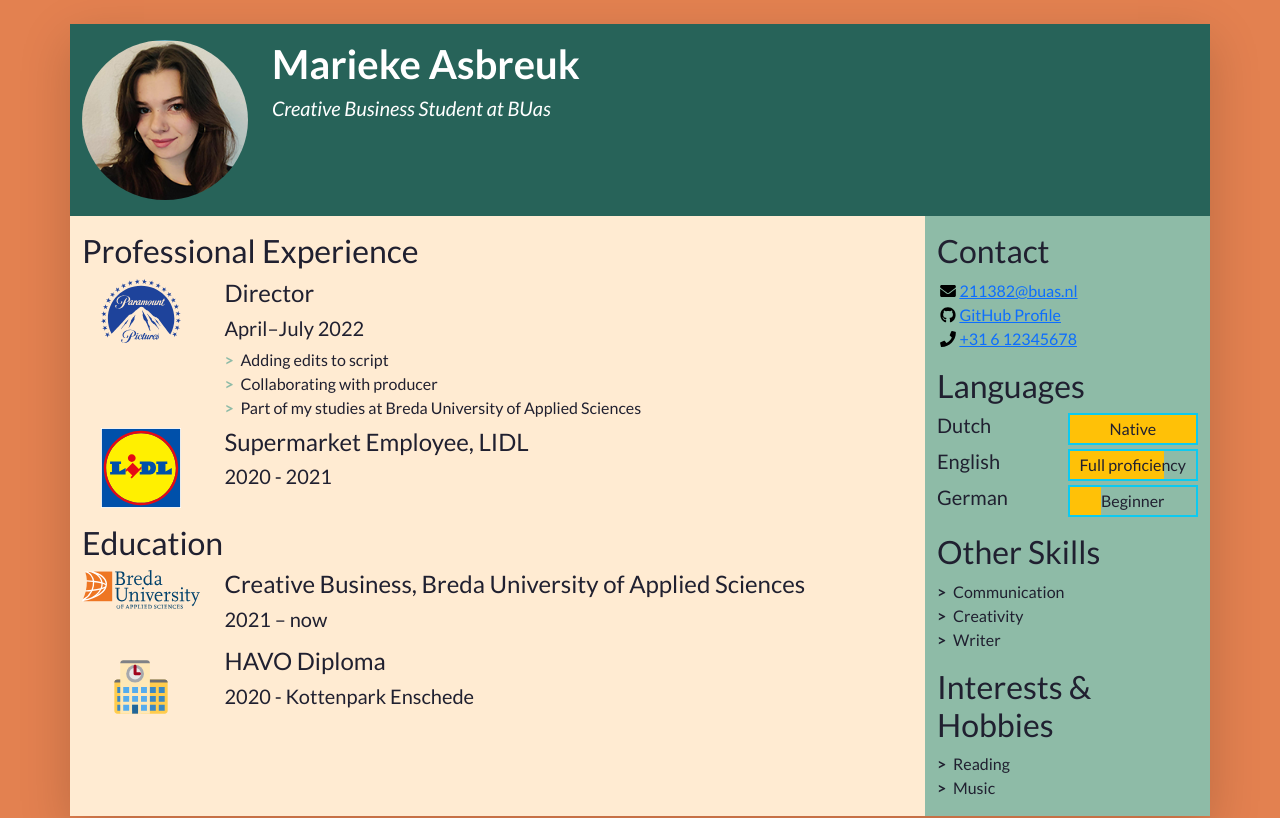
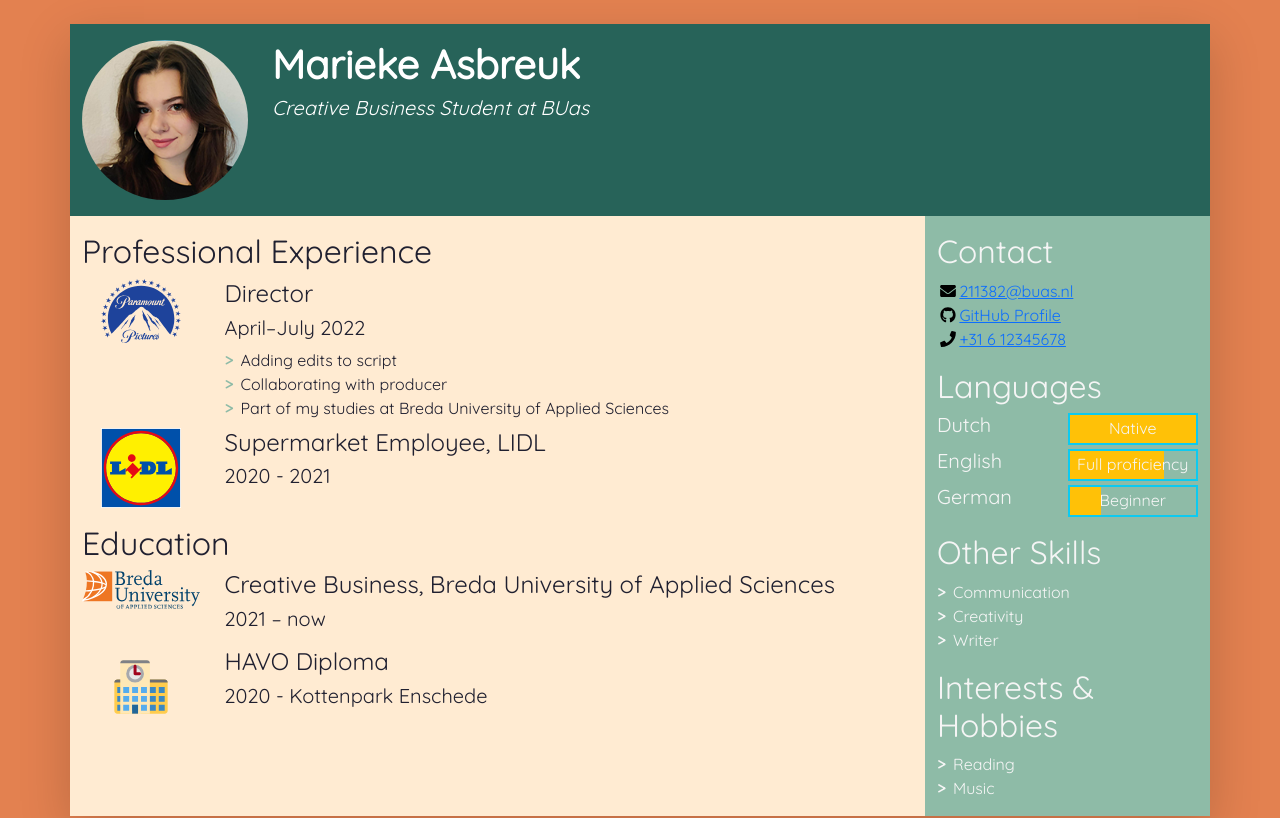
Before and after one commit to Marieke-7/resume, a plain HTML site: page index.html in a window 1280 px wide. Shown: the top 818 px of the page. Drawn offline with nearby package versions, Linux system fonts and the light colour scheme.

Commit message:
update style 2

```diff
--- a/css/styles.css
+++ b/css/styles.css
@@ -1,12 +1,13 @@
 /* Use this file to use your own styles*/
 
 /* Import declaration to use Google Fonts - check https://fonts.google.com/ for details */
+@import url('https://fonts.googleapis.com/css2?family=Quicksand&display=swap');
 @import url('https://fonts.googleapis.com/css2?family=Lato:ital,wght@0,400;0,700;1,400;1,700&display=swap');
 
 /* Styles for the body */
 
 body {
-	font-family: Lato, "Open Sans", Roboto, "Segoe UI", "Helvetica Neue", Helvetica, Arial, sans-serif;
+	font-family: 'Quicksand', sans-serif;;
 	color: #202030;
 	background-color: #E38150;
 }
@@ -24,6 +25,7 @@ body {
 
 .resume-aside {
 	background-color: #8EBBA7;
+	color: whitesmoke
 }
 
 /* Styles for lists in the document */
```
